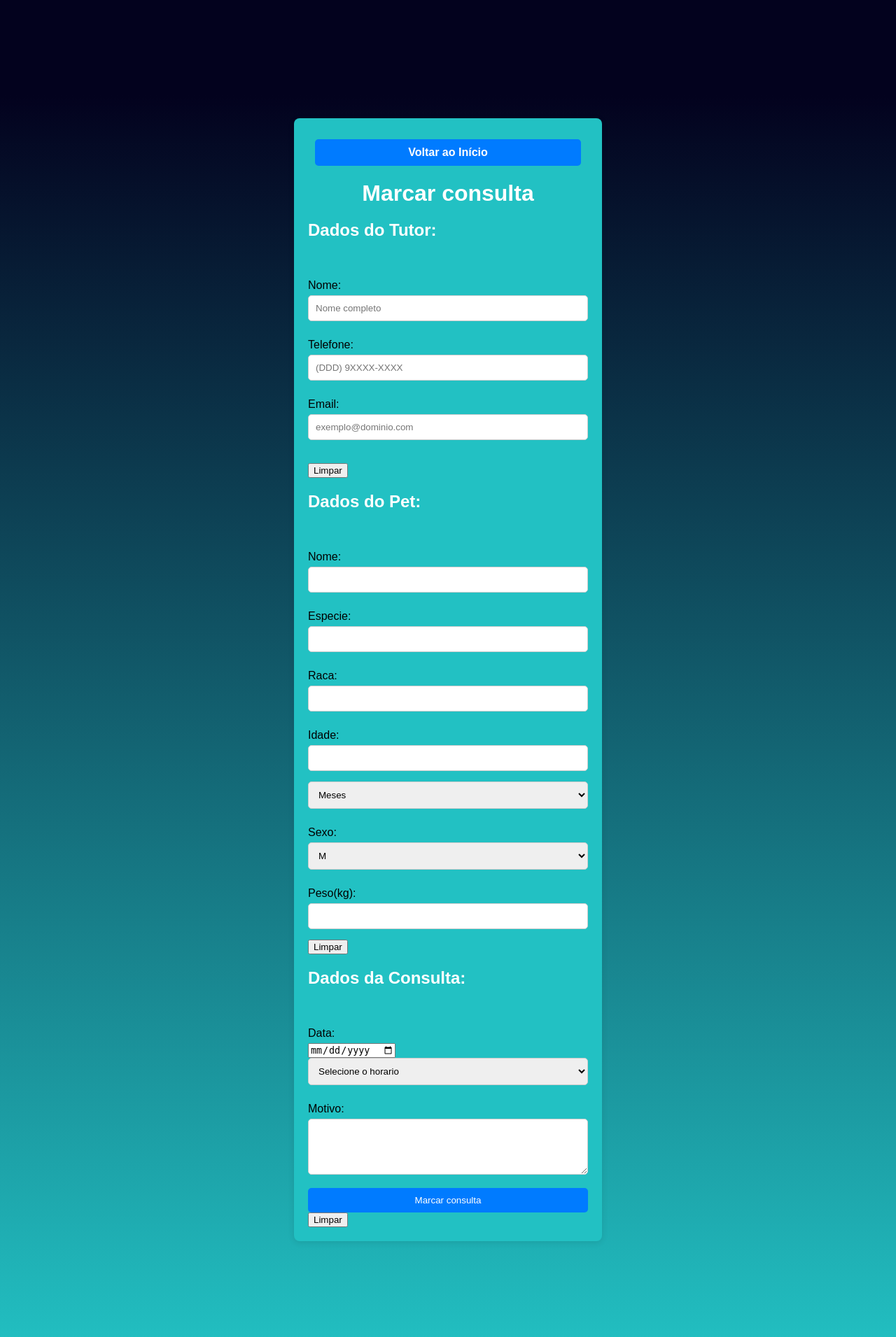
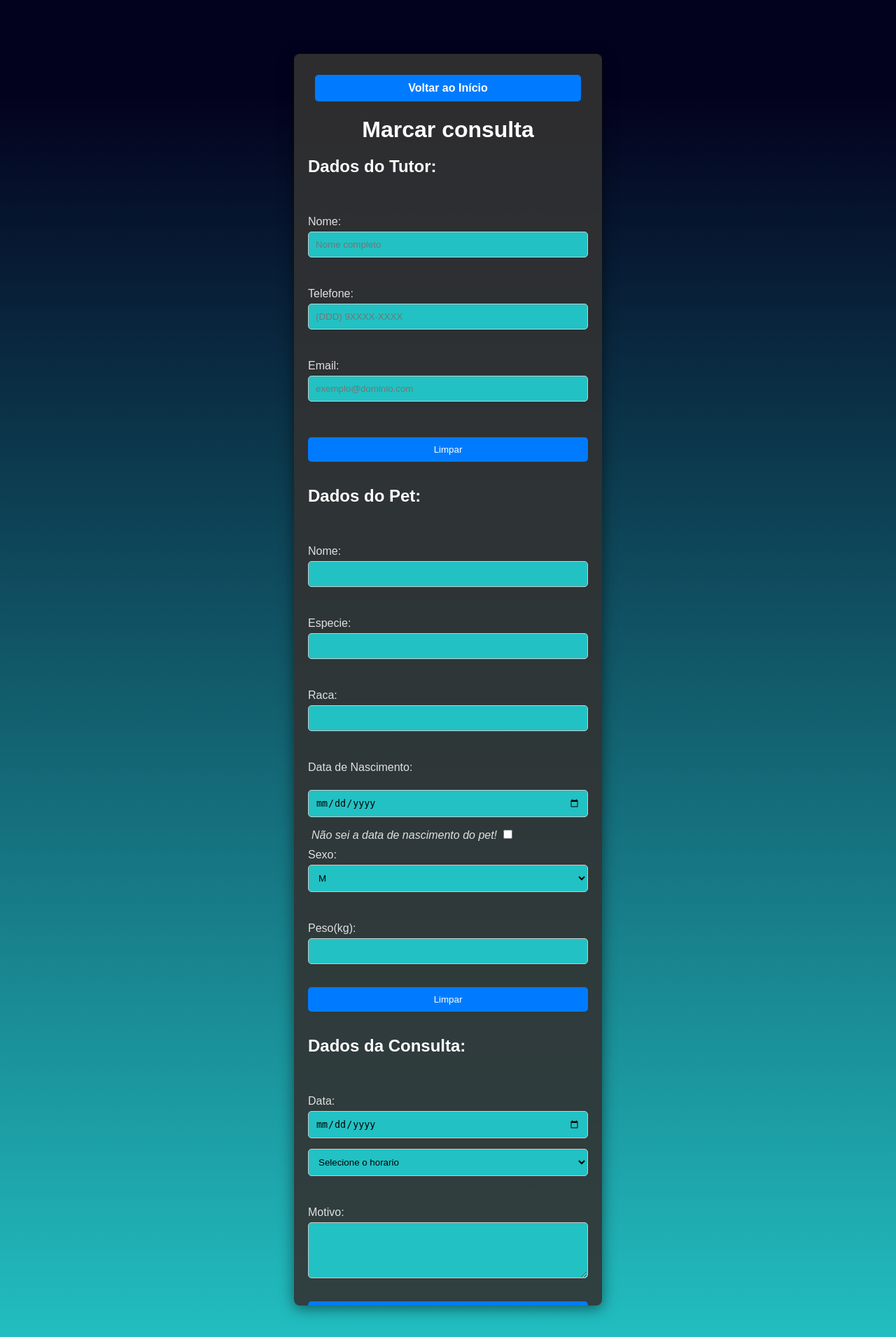
Before and after one commit to Caiosad10/flaskTest, a Flask app: page /marcarConsulta in a window 1280 px wide. Shown: the top 1911 px of the page at 70% size. Run offline with Flask 3, Linux system fonts and the light colour scheme; some libraries are stand-ins or nearby versions.

Commit message:
Adição do campo data de nascimento e checkbox para sumir o campo

```diff
--- a/templates/marcarConsulta.html
+++ b/templates/marcarConsulta.html
@@ -18,9 +18,9 @@
         }
 
         .container {
-            background: rgb(34,193,195);
+            background: rgb(50, 50, 50, 0.9);
             border-radius: 8px;
-            box-shadow: 0 2px 10px rgba(0, 0, 0, 0.1);
+            box-shadow: 0 4px 20px rgba(0, 0, 0, 0.5);
             padding: 20px;
             width: 400px;
             text-align: left;
@@ -29,18 +29,19 @@
         }
 
         h1 {
-            color: #333;
+            color: #ffffff;
             text-align: center;
             margin-bottom: 20px;
         }
 
         h2 {
-            color: #555;
+            color: #e0e0e0;
             margin-top: 20px;
             margin-bottom: 10px;
         }
 
         label {
+            color: #e0e0e0;
             display: block;
             margin: 10px 0 5px;
         }
@@ -50,8 +51,11 @@
         input[type="email"],
         input[type="number"],
         input[type="datetime-local"],
+        input[type="date"],
         select,
         textarea {
+            display: block;
+            background: rgb(34,193,195);
             width: 100%;
             padding: 10px;
             margin-bottom: 15px;
@@ -65,7 +69,8 @@
             height: 80px;
         }
 
-        input[type="submit"] {
+        input[type="submit"],
+        input[type="reset"] {
             background-color: #007BFF;
             color: white;
             border: none;
@@ -74,6 +79,7 @@
             cursor: pointer;
             transition: background-color 0.3s;
             width: 100%;
+            margin-bottom: 15px;
         }
 
         input[type="submit"]:hover {
@@ -101,9 +107,36 @@
         h1, h2 {
             color: #ffffff;
         }
+
+        #div_idade {
+            display: none;
+        }
+
     </style>
 </head>
 <body>
+    {% with messages = get_flashed_messages(with_categories=true) %}
+    {% if messages %}
+        {% for category, message in messages %}
+            <script>
+                function showNotification(message, type) {
+                    const notification = document.createElement('div');
+                    notification.className = `notification ${type}`; //Adiciona a classe 'notification' e o tipo de notificação
+                    notification.textContent = message;
+                    document.body.appendChild(notification);
+
+                    setTimeout(() => {
+                        notification.remove();
+                    }, 3000);
+                }
+
+                showNotification('{{ message }}', '{{ category }}');
+            </script>
+        {% endfor %}
+    {% endif %}
+    {% endwith %}
+
+
     <div class="container">
         <header>
             <a href="/" class="home-button">Voltar ao Início</a>
@@ -133,13 +166,24 @@
                 <label for="raca">Raca:</label>
                 <input type="text" id="raca" name="raca" required><br>
 
-                <label for="idade">Idade:</label>
-                <input type="number" id="idade" name="idade" required>
-                <select id="idade_tipo" name="idade_tipo" required>
-                    <option value="meses">Meses</option>
-                    <option value="anos">Anos</option>
-                </select>
-                <br>
+                <div id="div_data_nascimento">
+                    <label for="data_nascimento">Data de Nascimento:</label><br>
+                    <input type="date" id="data_nascimento" name="data_nascimento" onchange="calcularIdade()">
+                    <label for="checkboxdata" style="font-style: italic; margin: 5px;">Não sei a data de nascimento do pet!
+                    <input type="checkbox" id="checkboxdata" name="checkboxdata">
+
+                    <br>
+                </div>
+
+                <div id="div_idade">
+                    <label for="idade">Idade:</label>
+                    <input type="number" id="idade" name="idade">
+                    <select id="idade_tipo" name="idade_tipo">
+                        <option value="Meses">Meses</option>
+                        <option value="Anos">Anos</option>
+                    </select>
+                    <br>
+                </div>
 
                 <label for="sexo">Sexo:</label>
                 <select id="sexo" name="sexo" required>
@@ -167,7 +211,7 @@
                 <textarea id="motivo" name="motivo" required></textarea><br>
 
                 <input type="submit" value="Marcar consulta">
-                <input type="reset" value="Limpar">
+                <input type="reset" value="Limpar" >
             </section>
         </form>
 </body>
@@ -222,6 +266,25 @@
             horaConsulta.appendChild(option);
         });
     })
+    // Função para alternar entre data de nascimento e idade
+    document.addEventListener('DOMContentLoaded', () => {
+        const checkboxdata = document.getElementById('checkboxdata');
+        const div_data_nascimento = document.getElementById('div_data_nascimento');
+        const div_idade = document.getElementById('div_idade');
+        //let data_nascimento = document.getElementById('data_nascimento');
+        checkboxdata.addEventListener('change', () => {
+            if (checkboxdata.checked) {
+                div_data_nascimento.style.display = 'none';
+                //data_nascimento.value = null;
+                div_idade.style.display = 'block';
+            } else {
+                div_data_nascimento.style.display = 'block';
+                div_idade.style.display = 'none';
+            }
+        });
+    })
+
+
 
 </script>
 </html>
```
